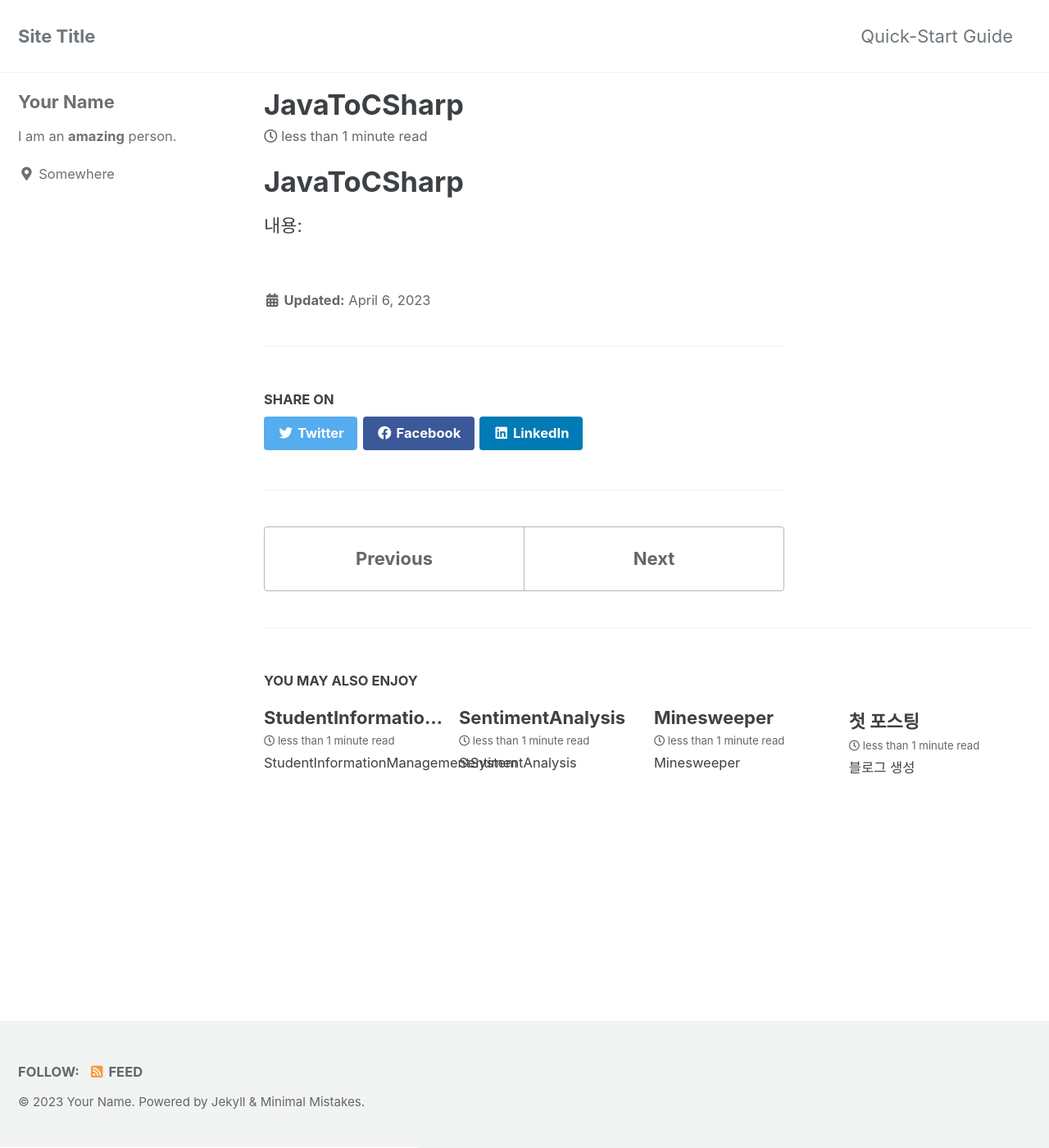
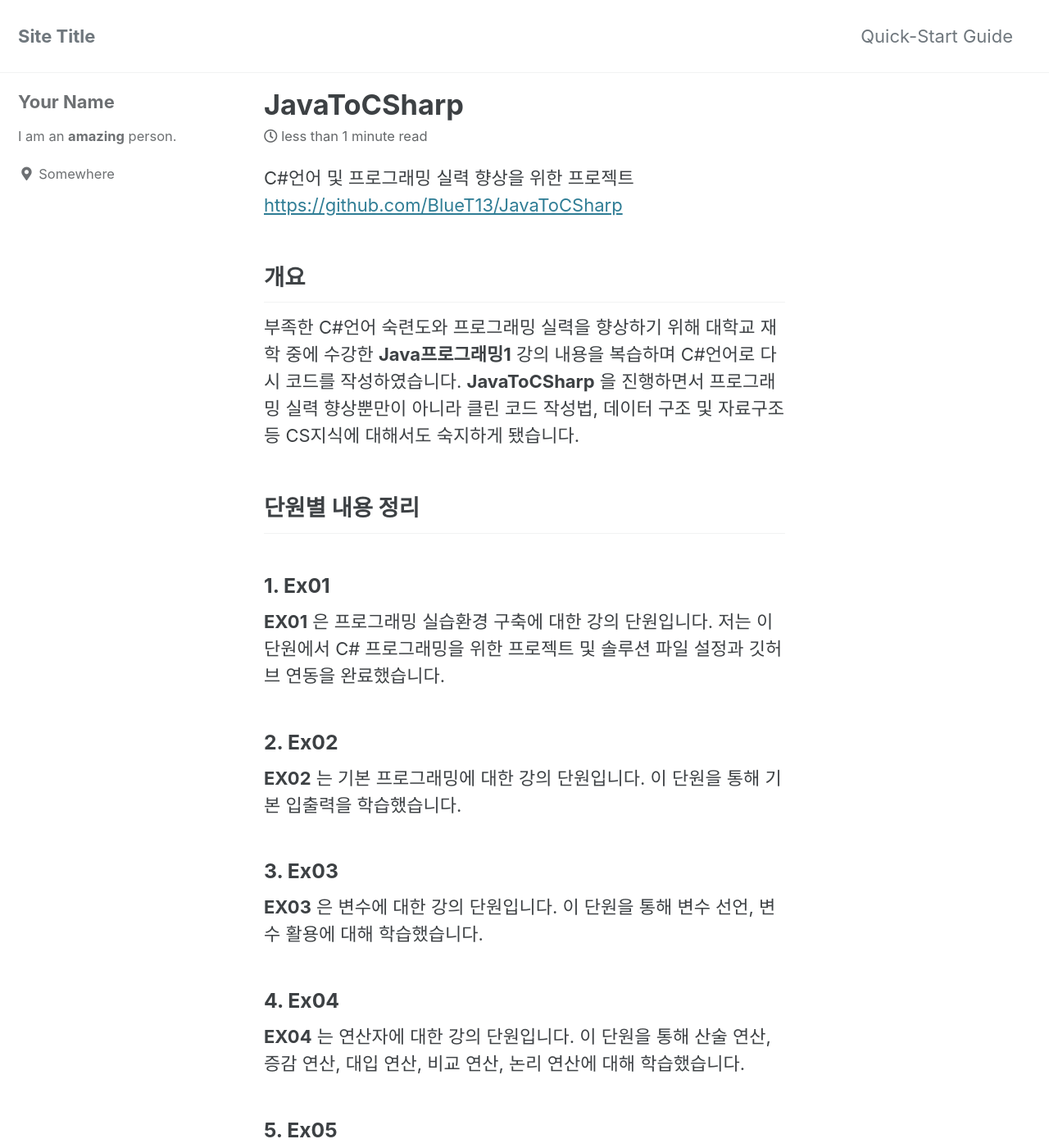
Before and after one commit to BlueT13/BlueT13.github.io, a Jekyll site: the page built from _posts/2023-04-06-JavaToCSharp.md, in a window 1280 px wide and 1400 px high. Shown: the whole window at 82% size. Built offline with Jekyll 4.4.1, drawn with Linux system fonts in a browser that asks for light colours; cached includes are drawn as plain includes; some of the changed text lies outside the part shown.

Commit message:
Update JavaToCSharp

```diff
--- a/_posts/2023-04-06-JavaToCSharp.md
+++ b/_posts/2023-04-06-JavaToCSharp.md
@@ -3,6 +3,59 @@ layout: single
 title: "JavaToCSharp"
 ---
 
-# JavaToCSharp
+C#언어 및 프로그래밍 실력 향상을 위한 프로젝트
+<https://github.com/BlueT13/JavaToCSharp>
 
-내용:
+## 개요
+
+부족한 C#언어 숙련도와 프로그래밍 실력을 향상하기 위해 대학교 재학 중에 수강한 **Java프로그래밍1** 강의 내용을 복습하며 C#언어로 다시 코드를 작성하였습니다.
+**JavaToCSharp** 을 진행하면서 프로그래밍 실력 향상뿐만이 아니라 클린 코드 작성법, 데이터 구조 및 자료구조 등 CS지식에 대해서도 숙지하게 됐습니다.
+
+## 단원별 내용 정리
+
+### 1. Ex01
+**EX01** 은 프로그래밍 실습환경 구축에 대한 강의 단원입니다. 저는 이 단원에서 C# 프로그래밍을 위한 프로젝트 및 솔루션 파일 설정과 깃허브 연동을 완료했습니다.
+
+### 2. Ex02
+**EX02** 는 기본 프로그래밍에 대한 강의 단원입니다. 이 단원을 통해 기본 입출력을 학습했습니다.
+
+### 3. Ex03
+**EX03** 은 변수에 대한 강의 단원입니다. 이 단원을 통해 변수 선언, 변수 활용에 대해 학습했습니다.
+
+### 4. Ex04
+**EX04** 는 연산자에 대한 강의 단원입니다. 이 단원을 통해 산술 연산, 증감 연산, 대입 연산, 비교 연산, 논리 연산에 대해 학습했습니다.
+
+### 5. Ex05
+**EX05** 는
+
+### 6. Ex06
+**EX06** 은
+
+### 7. Ex07
+**EX07** 은
+
+### 8. Ex08
+**EX08** 은
+
+### 9. Ex09
+**EX09** 는
+
+### 10. Ex10
+**EX10** 은
+
+### 11. Ex11
+**EX11** 은
+
+### 12. Ex12
+**EX12** 는
+
+### 13. Ex13
+**EX13** 은
+
+### 14. Ex14
+**EX14** 는
+
+### 15. Ex15
+**EX15** 는
+
+## 프로젝트 완료 소감
```
